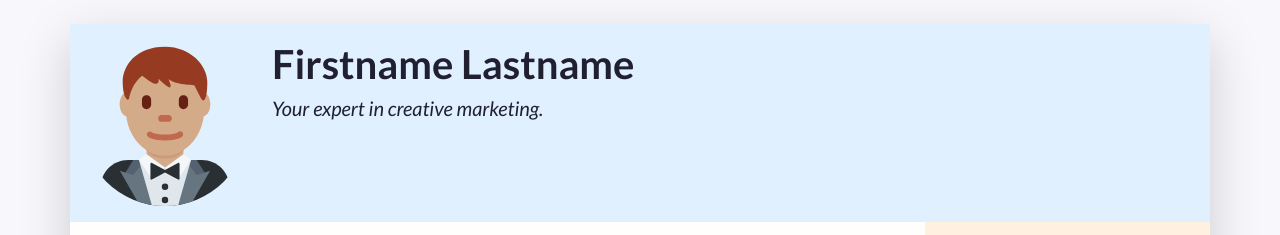
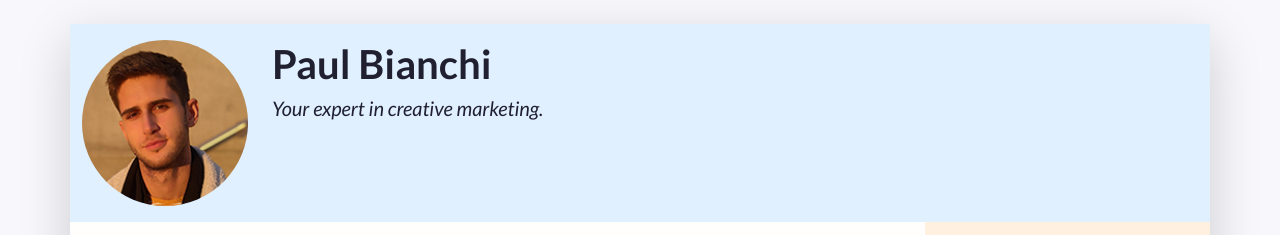
Before and after one commit to Paul-Bianchi/JAkeTEst, a plain HTML site: page index.html in a window 1280 px wide. Shown: the top 235 px of the page. Drawn offline with nearby package versions, Linux system fonts and the light colour scheme.

Commit message:
NamePhoto

```diff
--- a/index.html
+++ b/index.html
@@ -48,13 +48,13 @@
             "w-100" makes sure the image takes the full width of the column it's in
             "rounded-circle" cuts a circle around the image
           -->
-          <img class="w-100 rounded-circle my-3" src="images/portrait.svg" alt="Portrait of Firstname Lastname" width="160">
+          <img class="w-100 rounded-circle my-3" src="images/160paul.jpg" alt="Portrait of Firstname Lastname" width="160">
         </div>
         <!--
           A container to wrap around your name and tagline. Full-width at small size, then columns of increasing size.
         -->
         <div class="col-12 col-sm-8 col-md-9 col-lg-10 my-3 header-content">
-          <h1 class="fw-bolder">Firstname Lastname</h1>
+          <h1 class="fw-bolder">Paul Bianchi</h1>
           <h5 class="fst-italic tagline">Your expert in creative marketing.</h5>
         </div>
       </header>
```
Also changed, not shown: images/160paul.jpg (added), images/PXL_20201018_161053862.PORTRAIT-01.COVER.jpg (added).
